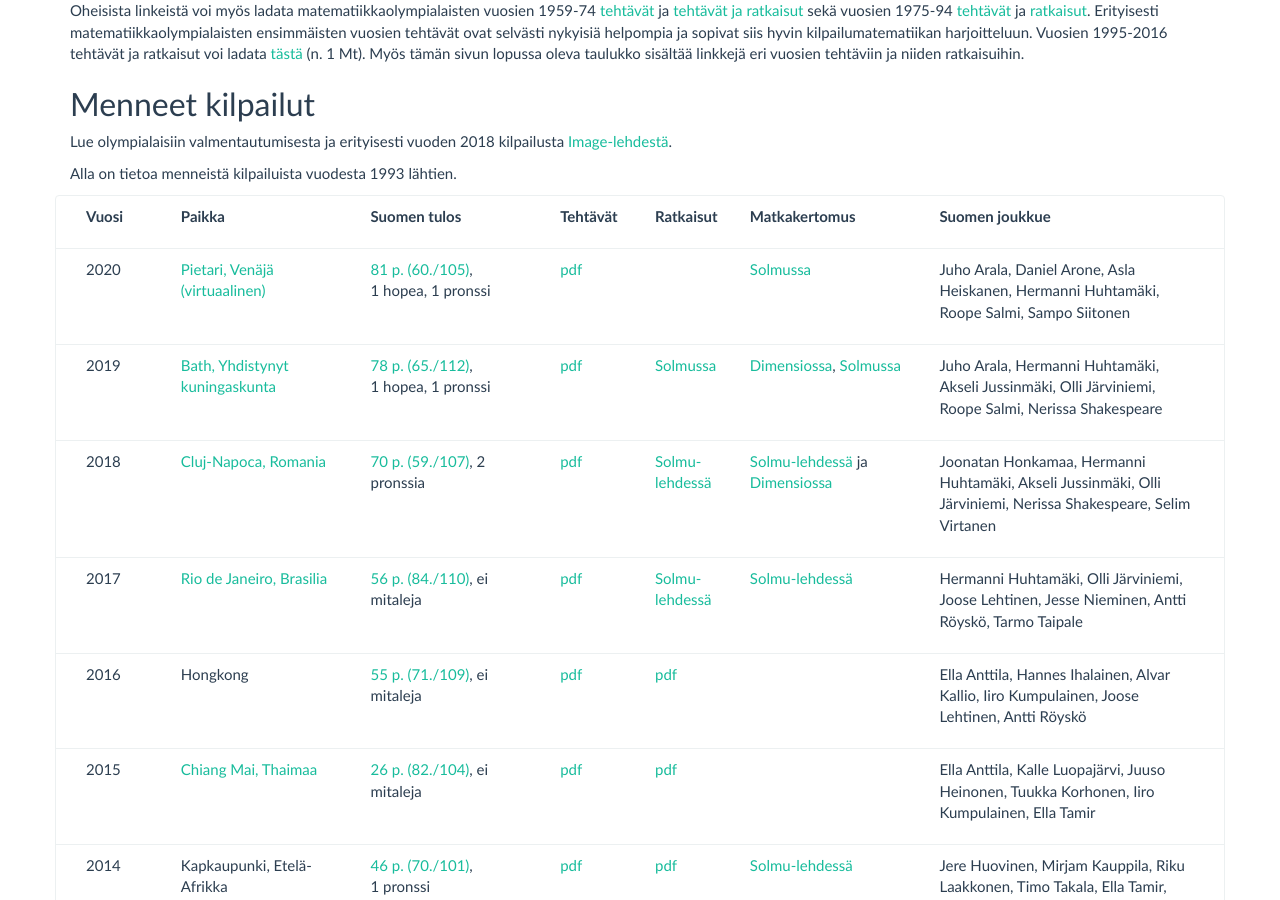
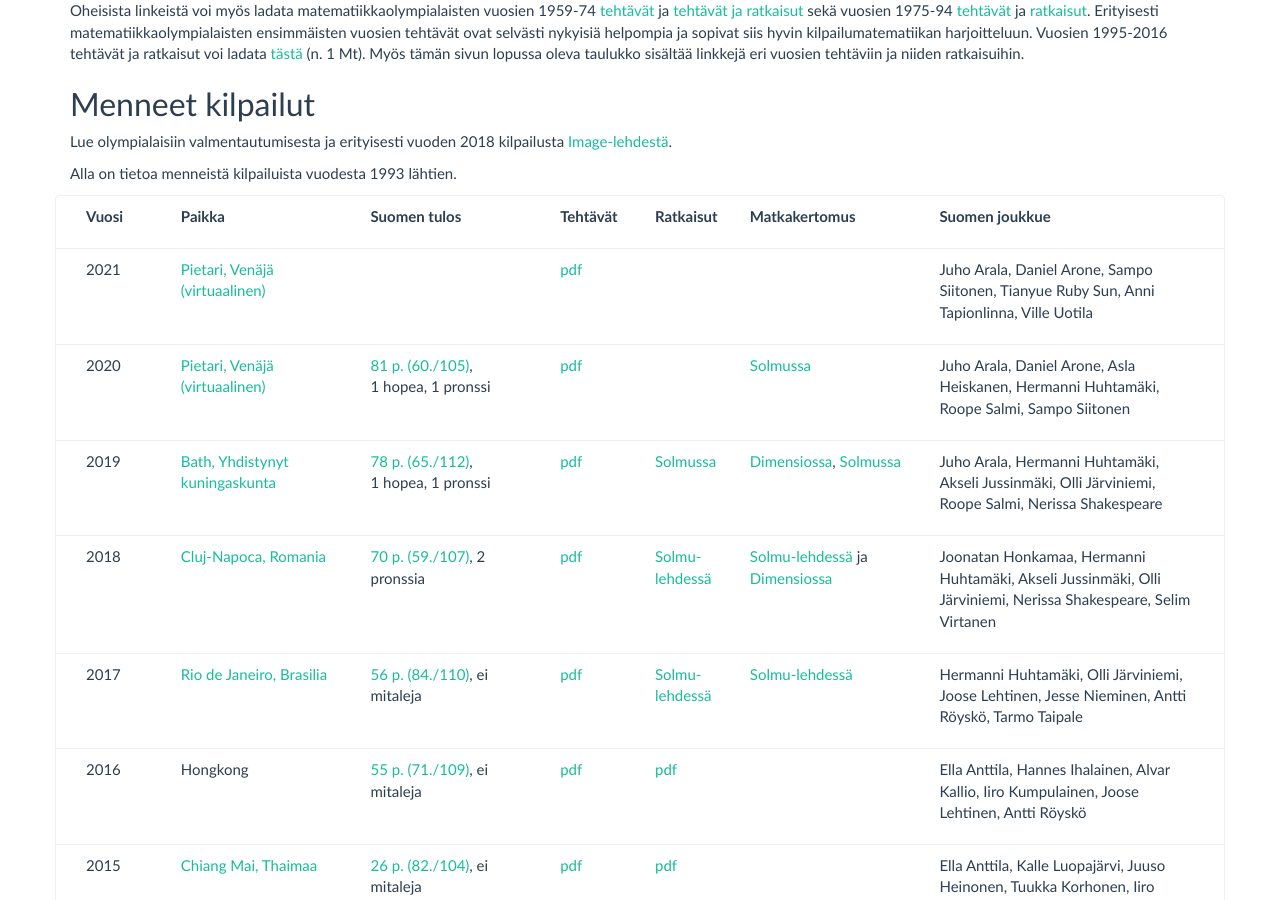
Before and after one commit to matematiikkakilpailut/matematiikkakilpailut.github.io, a Jekyll site: the page built from IMO/index.md, in a window 1280 px wide and 900 px high, scrolled down 700 px. Built offline with Jekyll 4.4.1, drawn with Linux system fonts in a browser that asks for light colours.

Commit message:
IMO 2021 tehtävät

```diff
--- a/IMO/index.md
+++ b/IMO/index.md
@@ -14,6 +14,13 @@ kilpailut:
     ratkaisut: "**Ratkaisut**"
     muuta: "**Matkakertomus**"
     edustajat: "**Suomen joukkue**"
+  - vuosi: "2021"
+    paikka: "[Pietari, Venäjä (virtuaalinen)](https://imo2021.ru/)"
+    sijoitus: ""
+    tehtavat: "[pdf](2021/teht2021.pdf)"
+    ratkaisut: ""
+    muuta: ""
+    edustajat: "Juho Arala, Daniel Arone, Sampo Siitonen, Tianyue Ruby Sun, Anni Tapionlinna, Ville Uotila"
   - vuosi: "2020"
     paikka: "[Pietari, Venäjä (virtuaalinen)](https://imo2020.ru/)"
     sijoitus: "[81 p. (60./105)](https://www.imo-official.org/year_country_r.aspx?year=2020), 1 hopea, 1 pronssi"
```
